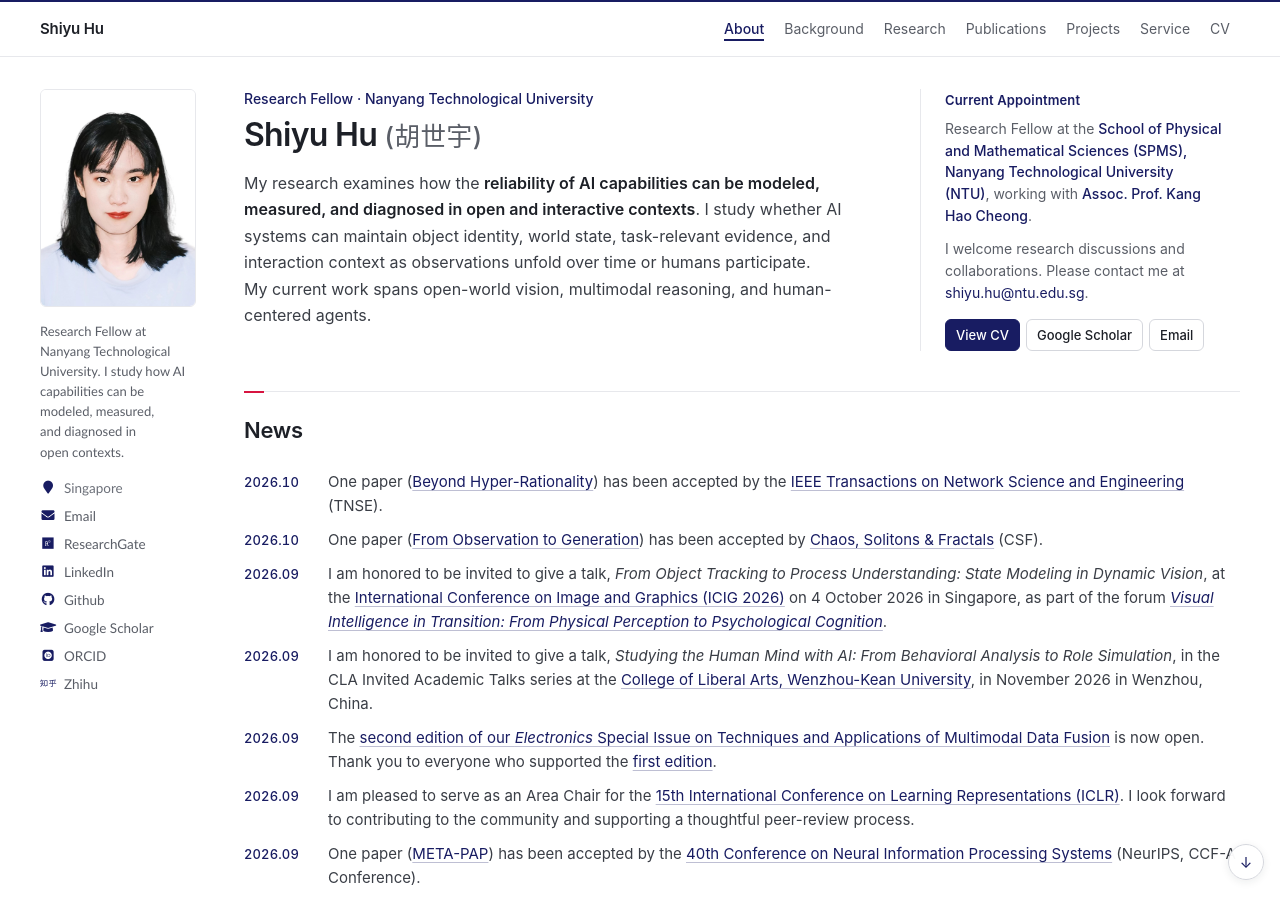
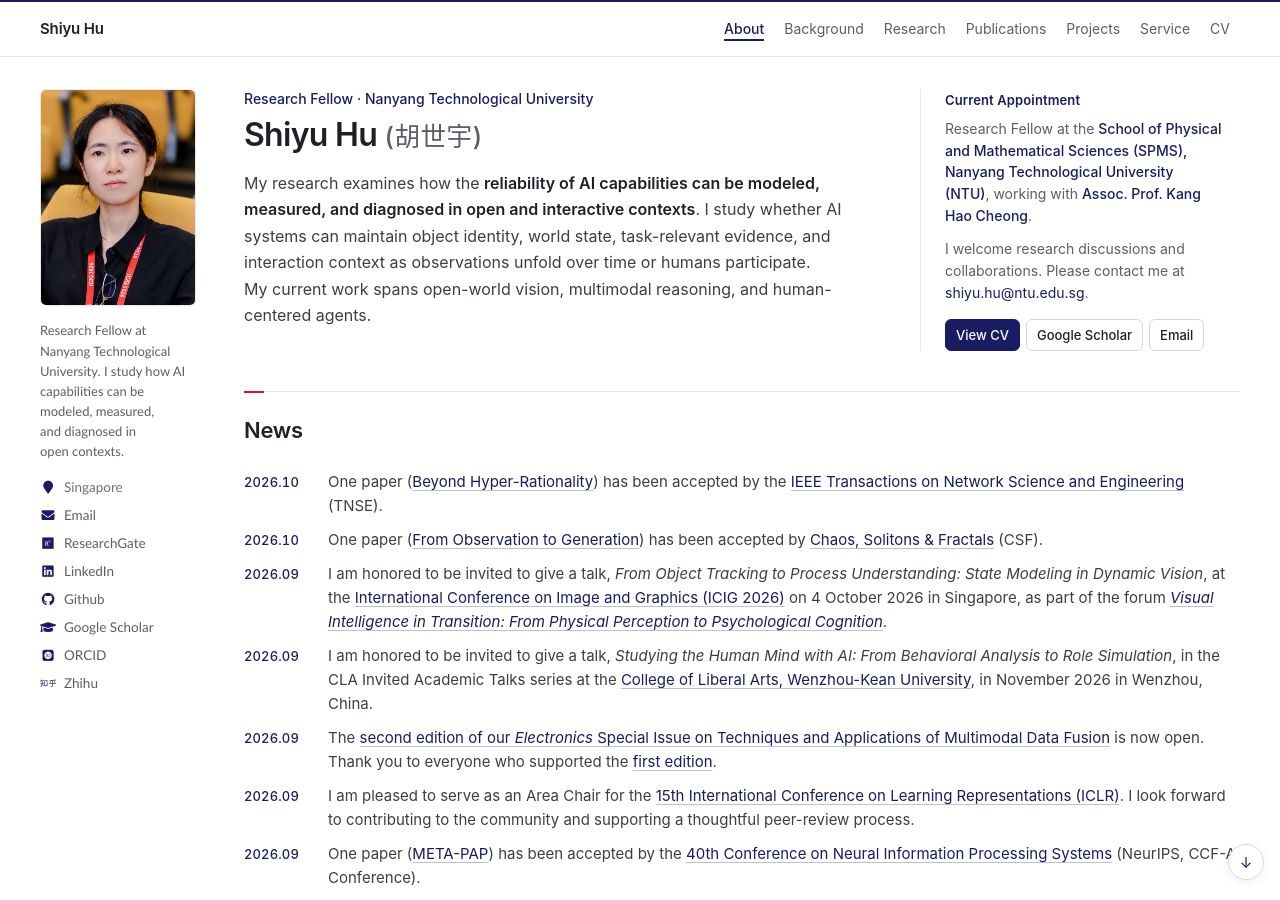
Before and after one commit to huuuuusy/huuuuusy.github.io, a Jekyll site: the page built from _pages/about.md, in a window 1280 px wide and 900 px high. Built offline with Jekyll 4.4.1, drawn with Linux system fonts in a browser that asks for light colours; some web fonts are replaced.

Commit message:
Replace the profile photo with the ICIG 2026 portrait
- New images/profile.jpg (586x820, 72 KB): head-and-shoulders crop of
  the ICIG 2026 conference photo, straightened by 5 degrees with a
  slight mouth-corner adjustment; replaces the 390 KB ID photo.
- Version the avatar URL with the build revision so browsers fetch the
  new photo after each deploy.

Co-Authored-By: Claude Opus 5.5 <noreply@anthropic.com>

```diff
--- a/_includes/author-profile.html
+++ b/_includes/author-profile.html
@@ -8,7 +8,7 @@
     {% if author.avatar contains "://" %}
 	    <img src="{{ author.avatar }}" alt="{{ author.name }}">
     {% else %}
-	    <img src="{{ author.avatar | prepend: "/images/" | prepend: base_path }}" alt="{{ author.name }}">
+	    <img src="{{ author.avatar | prepend: "/images/" | prepend: base_path }}?v={{ site.github.build_revision | default: site.time | url_encode }}" alt="{{ author.name }}">
     {% endif %}
   </div>
 
```
Also changed, not shown: images/profile.jpg.
